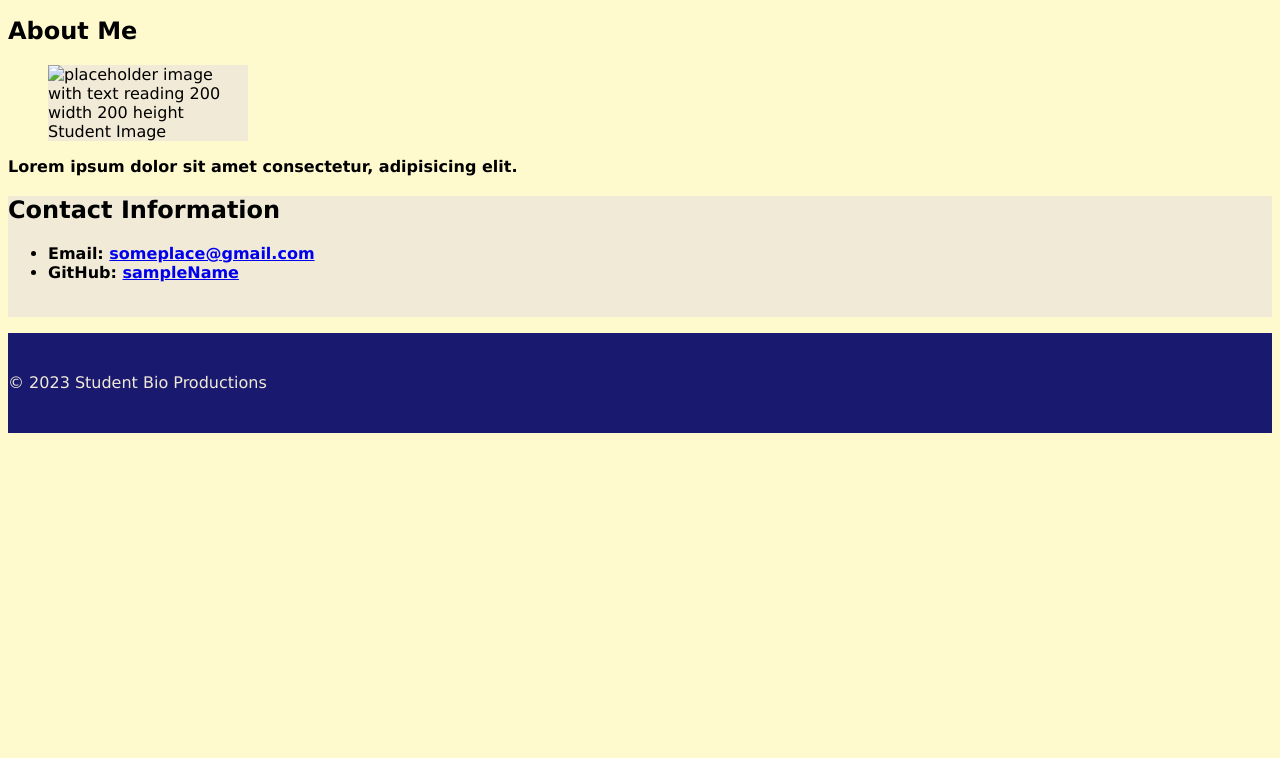
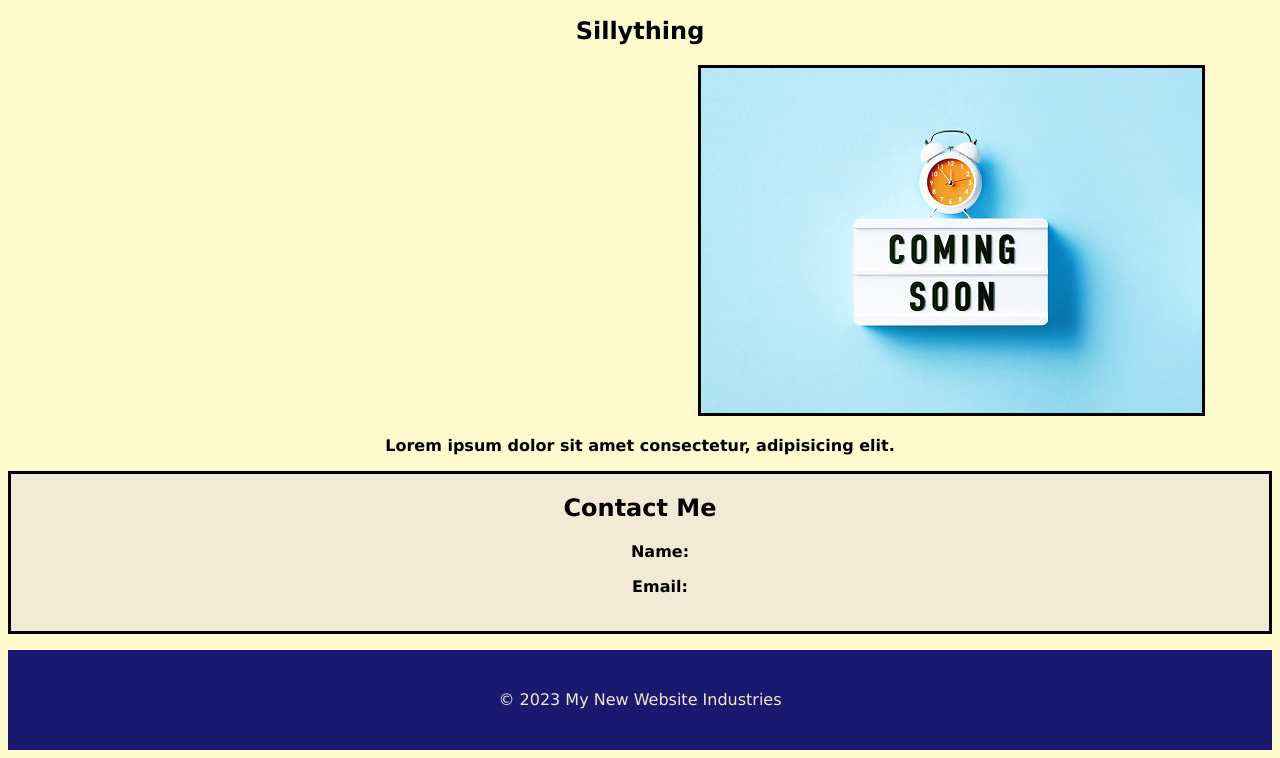
Before and after one commit to Aidan-Farina/git-init-sample, a plain HTML site: page index.html in a window 1280 px wide. Shown: the part 124-882 px from the top of the page. Before the commit the page ends 800 px from the top, so only its background shows below. Drawn offline with Linux system fonts and the light colour scheme; files that its build step writes are made by us from their sources.

Commit message:
added new things

```diff
--- a/assets/style.css
+++ b/assets/css/style.css
@@ -2,7 +2,6 @@
     font-family: "Lucida Sans Unicode", "Lucida Grande", sans-serif;
   }
 
-/* TODO: Label selector type */
 body {
   background-color: lemonchiffon;
 }
@@ -16,17 +15,32 @@ footer {
   background-color: #191970;
 }
 
+h1,
+h2,
+figure,
+p{
+    position:relative;
+    text-align: center;
+}
+
+
 figure {
   width: 200px;
-  background-color: #f0ead6;
+  background-color:
 }
 
-/* TODO: Label selector type */
 .highlighted-text {
   font-weight: bolder;
 }
 
-/* TODO: Label selector type */
 #contact-section {
+  border: solid black;
   background-color: #f0ead6;
 }
+
+img
+{
+  border: solid black;
+  position: relative;
+  left: 650px;
+}
--- a/index.html
+++ b/index.html
@@ -14,27 +14,25 @@
 
     <main>
       <section>
-        <h2>About Me</h2>
+        <h1>  Sillything</h1>
         <figure>
-          <img src="./assets/images/image-1.jpg" alt="placeholder image with text reading 200 width 200 height"/>
-          <figcaption>Student Image</figcaption>
+          <img src="./assets/Images/istockphoto-1398619494-170667a.jpg" alt="placeholder image with text reading 200 width 200 height"/>
         </figure>
         <p class="highlighted-text">Lorem ipsum dolor sit amet consectetur, adipisicing elit.</p>
       </section>
 
       <section id="contact-section">
-        <h2>Contact Information</h2>
+        <h2>Contact Me</h2>
         <ul class="highlighted-text">
-          <li>Email: <a href="#">someplace@gmail.com</a></li>
-          <li>GitHub: <a href="#">sampleName</a></li>
-
+          <p>Name: <a href="#"></a></p>
+          <p>Email: <a href="#"></a></p>
         </ul>
         <br>
       </section>
     </main>
 
     <footer>
-      <p>© 2023 Student Bio Productions</p>
+      <p>© 2023 My New Website Industries</p>
     </footer>
   </body>
 
```
Also changed, not shown: assets/Images/istockphoto-1398619494-170667a.jpg (added).
